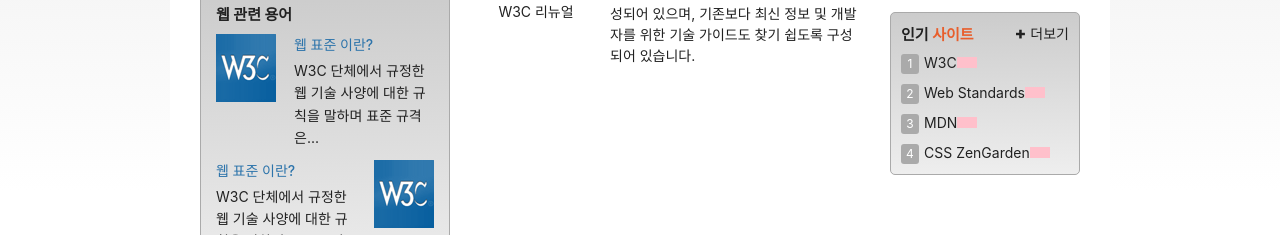
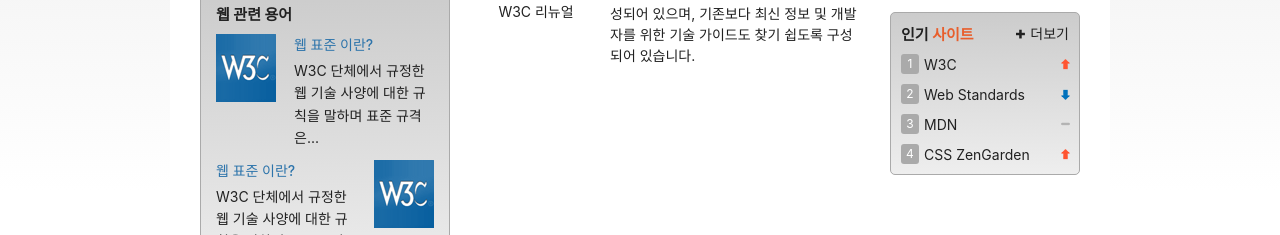
Before and after one commit to dallae28/HTML5, a website: page index.html in a window 1280 px wide. Shown: the part 565-800 px from the top of the page. Drawn offline with Linux system fonts and the light colour scheme; a web font is replaced by a local one.

Commit message:
flex 이용하여 배치 - background-position 활용법

```diff
--- a/styles/style.css
+++ b/styles/style.css
@@ -718,6 +718,8 @@
 .favorite-list li{
   margin-top: 10px;
   counter-increment: number;
+  display: flex;
+  align-items: center;
 }
 
 .favorite-list li::before{
@@ -740,8 +742,18 @@
   display: inline-block;
   width: 20px;
   height: 11px;
-  background: pink;
+  background: url(images/rank.png) no-repeat;
+  position: absolute;
+  right: -12px;
 }
+
+.stop{
+  background-position: 0 50%;  /*x축, y축*/
+}
+.down{
+  background-position: 0 100%;
+}
+
 
 
 .favorite-more{
```
